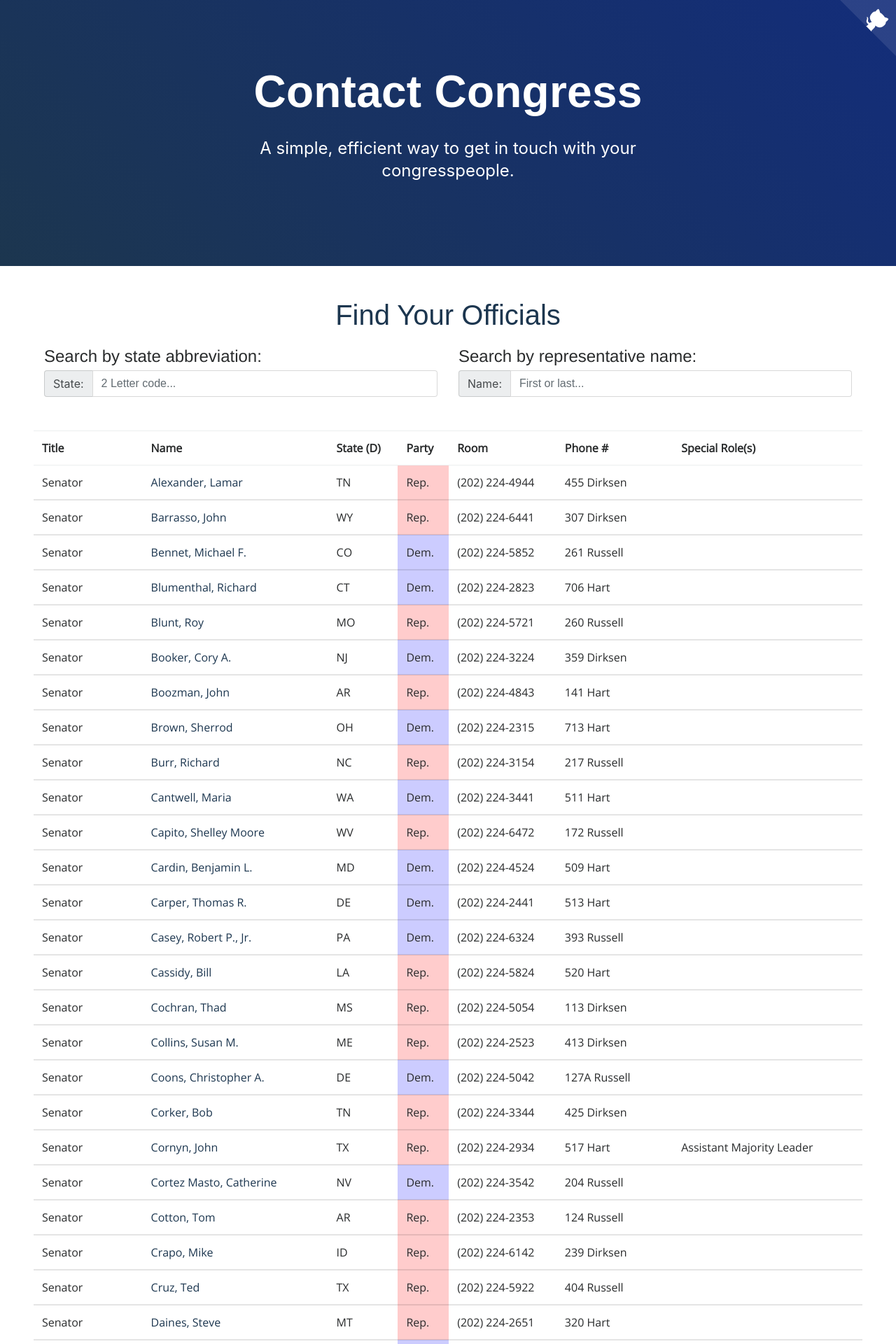
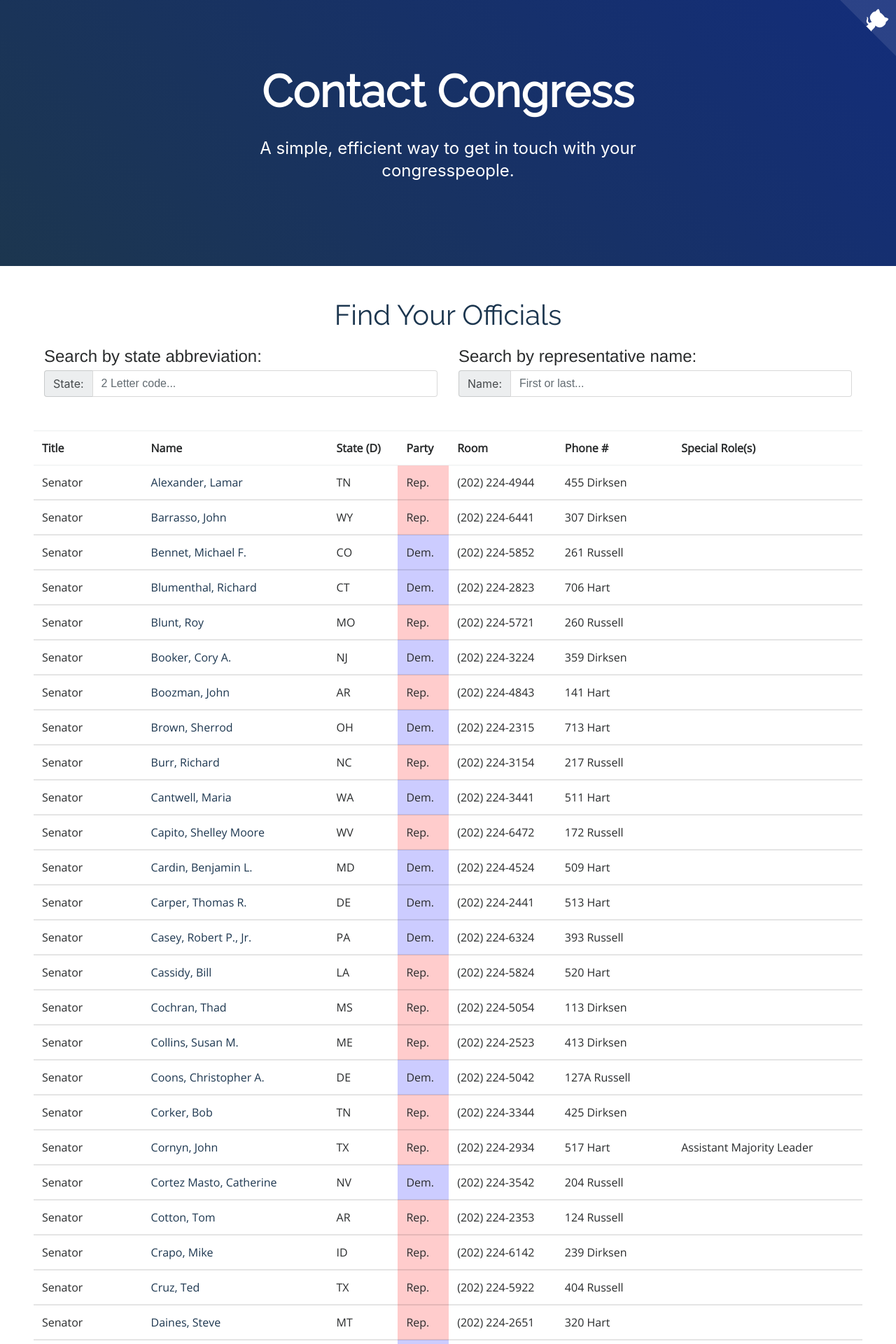
Before and after one commit to schwartzadev/contact-congress, a Jekyll site: the page built from index.html, in a window 1280 px wide. Shown: the top 1920 px of the page at 70% size. Built offline with Jekyll 4.4.1, drawn with Linux system fonts in a browser that asks for light colours; nearby versions of some CDN libraries; some web fonts are replaced.

Commit message:
change fonts

```diff
--- a/_layouts/default.html
+++ b/_layouts/default.html
@@ -10,7 +10,7 @@
         <script src="https://cdnjs.cloudflare.com/ajax/libs/tether/1.4.0/js/tether.min.js" integrity="sha384-DztdAPBWPRXSA/3eYEEUWrWCy7G5KFbe8fFjk5JAIxUYHKkDx6Qin1DkWx51bBrb" crossorigin="anonymous"></script>
         <script src="https://maxcdn.bootstrapcdn.com/bootstrap/4.0.0-alpha.6/js/bootstrap.min.js" integrity="sha384-vBWWzlZJ8ea9aCX4pEW3rVHjgjt7zpkNpZk+02D9phzyeVkE+jo0ieGizqPLForn" crossorigin="anonymous"></script>
         <!-- Fonts -->
-        <link href='https://fonts.googleapis.com/css?family=Open+Sans|Muli:300,400' rel='stylesheet' type='text/css'>
+        <link href="https://fonts.googleapis.com/css?family=Open+Sans|Raleway" rel="stylesheet">
         <!-- Custom CSS -->
         <link rel="stylesheet" href="/css/application.css">
         <link rel="stylesheet" href="https://schwartzadev.github.io/contact-congress/css/application.css">
```
